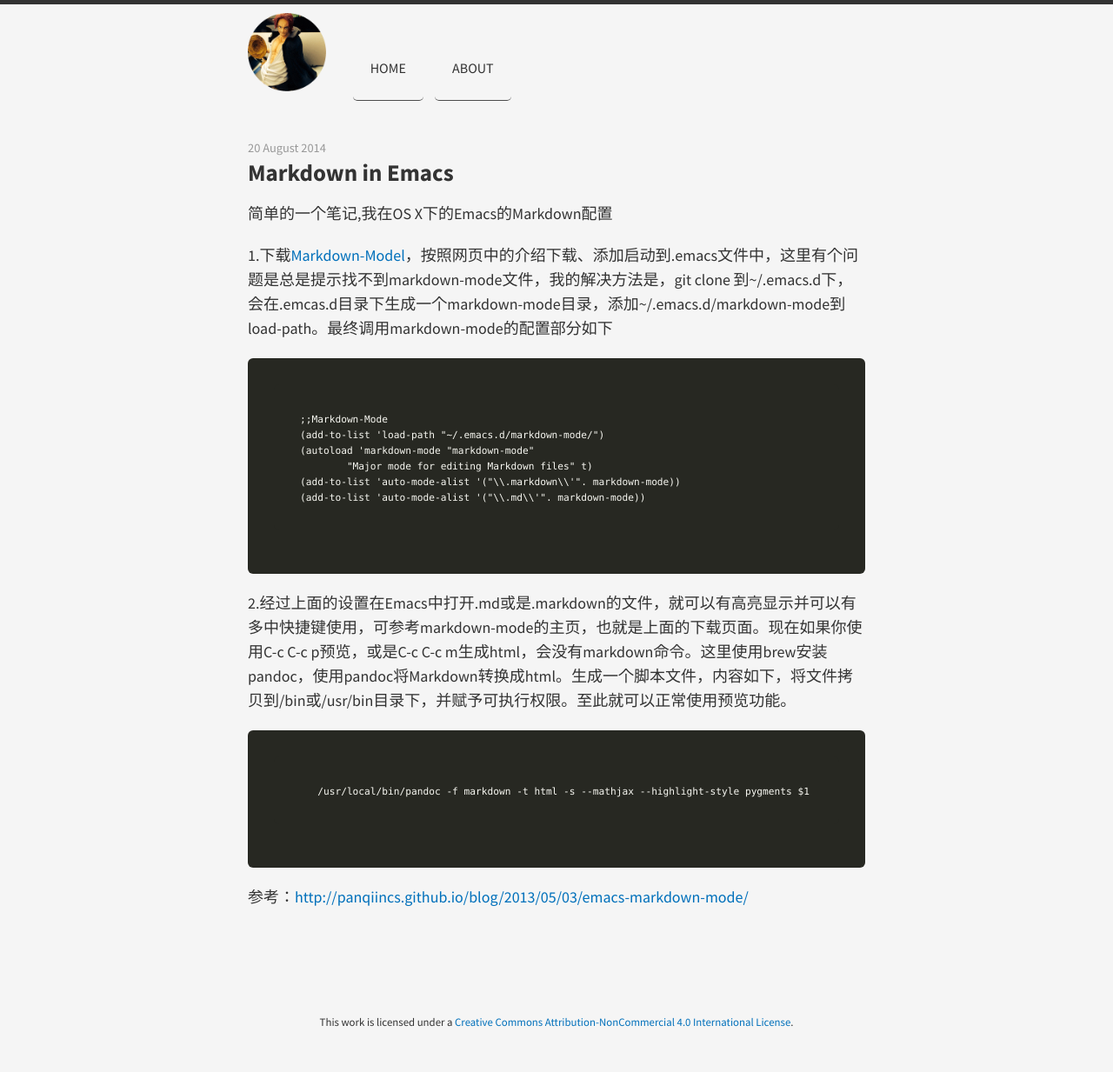
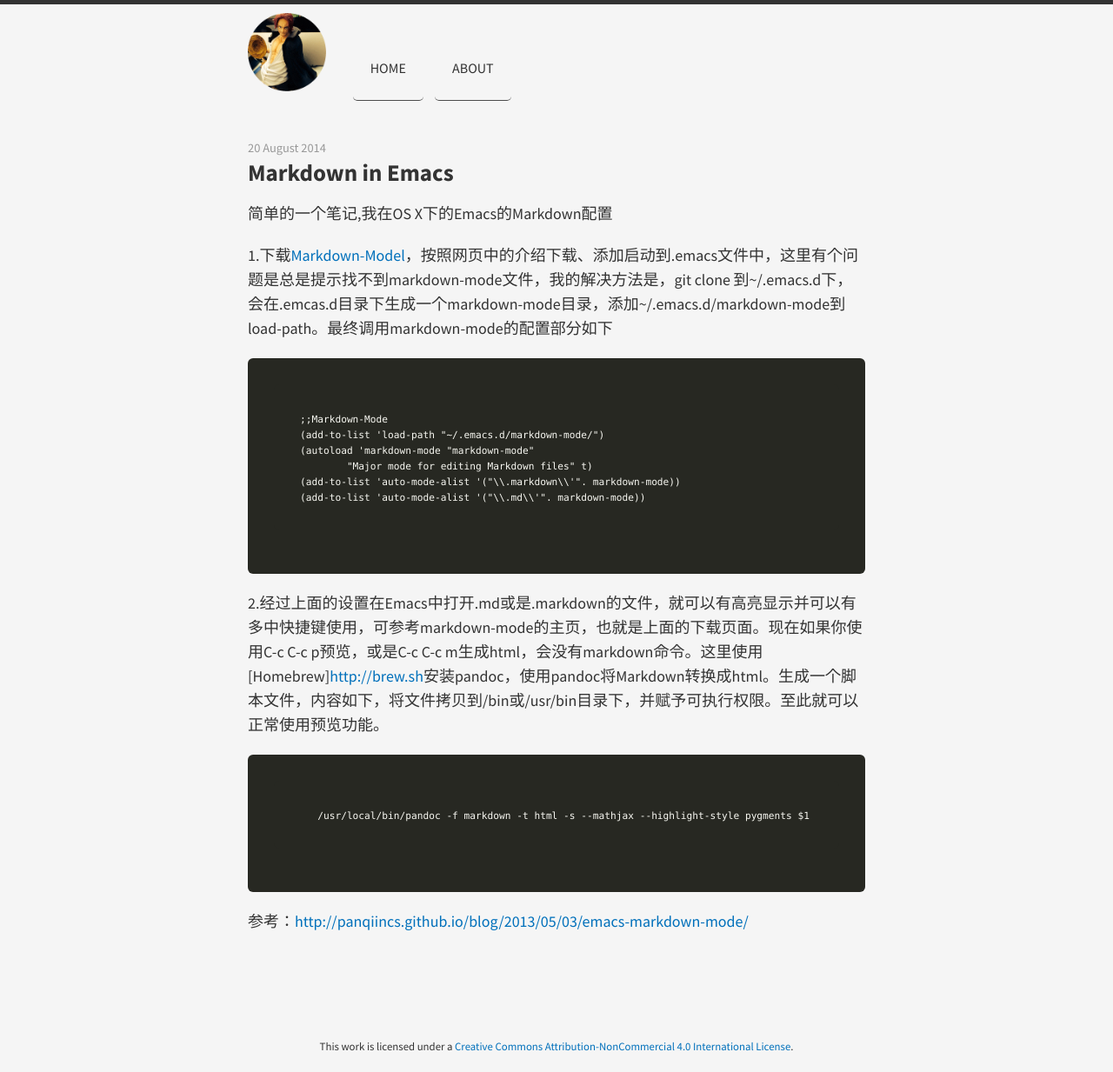
Before and after one commit to Gnodnate/gnod_doc, a Jekyll site: the page built from _posts/2014-08-20-MarkDown-note.md, in a window 1280 px wide. Shown: the whole page at 87% size. Built offline with Jekyll 4.4.1, drawn with Linux system fonts in a browser that asks for light colours; nearby versions of some CDN libraries; Markdown is read by kramdown in place of the engine named in the settings; before the commit the page ends 1205 px from its top, so only the background shows below that.

Commit message:
Add homebrew url

````diff
--- a/_posts/2014-08-20-MarkDown-note.md
+++ b/_posts/2014-08-20-MarkDown-note.md
@@ -15,7 +15,7 @@
 (add-to-list 'auto-mode-alist '("\\.md\\'". markdown-mode))
 ```
 
-2.经过上面的设置在Emacs中打开.md或是.markdown的文件，就可以有高亮显示并可以有多中快捷键使用，可参考markdown-mode的主页，也就是上面的下载页面。现在如果你使用C-c C-c p预览，或是C-c C-c m生成html，会没有markdown命令。这里使用brew安装pandoc，使用pandoc将Markdown转换成html。生成一个脚本文件，内容如下，将文件拷贝到/bin或/usr/bin目录下，并赋予可执行权限。至此就可以正常使用预览功能。
+2.经过上面的设置在Emacs中打开.md或是.markdown的文件，就可以有高亮显示并可以有多中快捷键使用，可参考markdown-mode的主页，也就是上面的下载页面。现在如果你使用C-c C-c p预览，或是C-c C-c m生成html，会没有markdown命令。这里使用[Homebrew]<http://brew.sh>安装pandoc，使用pandoc将Markdown转换成html。生成一个脚本文件，内容如下，将文件拷贝到/bin或/usr/bin目录下，并赋予可执行权限。至此就可以正常使用预览功能。
 
 ```
    /usr/local/bin/pandoc -f markdown -t html -s --mathjax --highlight-style pygments $1
````
